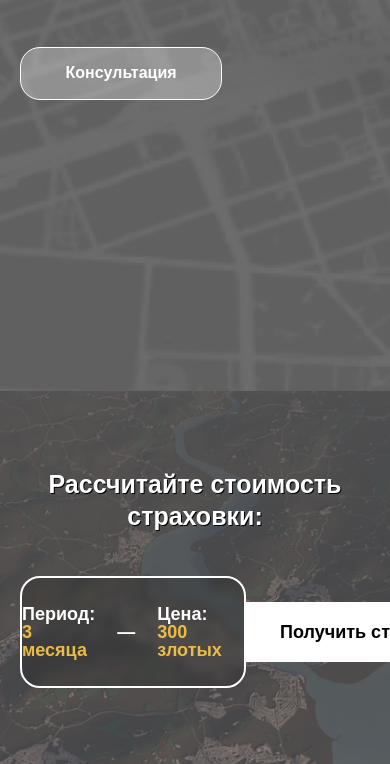
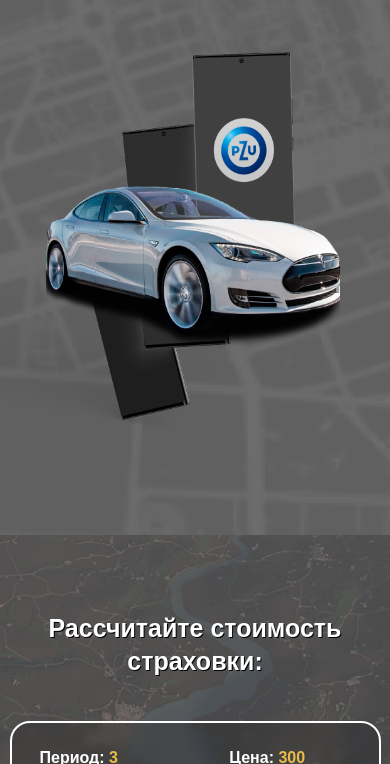
Before and after one commit to viktor1798/cleopartner-taxi-from-warszawa, a plain HTML site: page src/breakage.html in a window 390 px wide. Shown: the part 1236-2000 px from the top of the page. Drawn offline with Linux system fonts and the light colour scheme; files whose address does not match are found by name; a web font is replaced by a local one.

Commit message:
made adaptive breakage page

```diff
--- a/sass/pages/breakage/block/_breakage-section.sass
+++ b/sass/pages/breakage/block/_breakage-section.sass
@@ -1,5 +1,5 @@
 .breakage
-    padding: 65px 0 235px 0
+    padding: 65px 0 135px 0
     background-image: url(../img/welcome-main-section/car-requirement/background-map.png)
     background-color: rgba(0, 0, 0, 0.6)
     background-repeat: no-repeat
@@ -7,14 +7,14 @@
     background-size: cover
     &__container
         display: flex
-        // position: relative
-        // align-items:
     &__info-box
         max-width: 738px
         margin-right: 70px
         padding-top: 65px
     &__images
         position: relative
+        width: 560px
+        height: 580px
 
 .info-box
     &__title
@@ -24,7 +24,6 @@
     &__benefits-points-block
         margin-bottom: 45px
 .breakage
-
 
 .images
     &__car-and-phone
@@ -36,3 +35,63 @@
         position: absolute
         top: 0
         z-index: 1
+
+@media ( max-width:1199px  )
+    .images
+        &__car-and-phone
+            img
+                width: 420px
+                height: 380px
+        &__ellips
+            width: 300px
+            height: 304px
+            left: -90px
+    .breakage
+        &__info-box
+            margin-right: 80px
+
+@media ( max-width:991px  )
+    .images
+        &__car-and-phone
+            img
+                width: 370px
+                height: 330px
+        &__ellips
+            width: 240px
+            height: 244px
+            left: -110px
+
+@media ( max-width:768px  )
+    .breakage
+        padding: 20px 0 80px 0
+        &__container
+            flex-direction: column
+            justify-content: center
+            align-items: center
+        &__info-box
+            margin-right: 0
+        &__images
+            position: relative
+            width: 330px
+            height: 403px
+    .images
+        &__car-and-phone
+            position: relative
+            left: -20px
+            display: flex
+            justify-content: end
+            img
+                width: 448px
+                height: 400px
+
+        &__ellips
+            display: none
+
+@media ( max-width:480px  )
+    .images
+        &__car-and-phone
+            img
+                width: 418px
+                height: 400px
+
+@media ( max-width:375px  )
--- a/sass/pages/breakage/block/_insurance-cost.sass
+++ b/sass/pages/breakage/block/_insurance-cost.sass
@@ -38,11 +38,10 @@ $font-family: "RF Dewi Expanded", sans-serif
 .calculator
     &__cost-text
         padding-top: 27px
-        margin-bottom: 28px
+        margin: 0 0 20px 28px
         display: flex
         justify-content: center
         align-items: center
-
 
 .cost-text
     &__period
@@ -69,3 +68,43 @@ $font-family: "RF Dewi Expanded", sans-serif
 
 .buttons
     &__get-insurance
+
+@media ( max-width:1199px  )
+
+@media ( max-width:991px  )
+    .cost-calculation
+        &__calculator
+            margin-right: 20px
+
+@media ( max-width:768px  )
+    .insurance-cost
+        &__cost-calculation
+            display: flex
+            flex-direction: column
+
+    .cost-calculation
+        &__calculator
+            max-width: 461px
+            min-height: 104px
+            margin-bottom: 27px
+            margin-right: 0px
+    .cost-text
+        &__period
+            font-size: 16px
+            // margin-right: 11px
+        &__dash
+            font-size: 16px
+            // margin-right: 11px
+        &__price
+            font-size: 16px
+        // margin-right: 11px
+
+@media ( max-width:480px  )
+    .cost-calculation
+        &__calculator
+            max-width: 371px
+
+@media ( max-width:375px  )
+    .cost-calculation
+        &__calculator
+            max-width: 301px
--- a/src/breakage.html
+++ b/src/breakage.html
@@ -84,8 +84,10 @@
           </div>
         </div>
         <div class="breakage__images">
-          <div class="images__car-and-phone"><img src="../img/breakage/car-and-phones.png" alt=""></div>
-          <div class="images__ellips"><img src="../icons/delivery-advantages/ellipse.svg" alt=""></div>
+          <img class="images__ellips" src="../icons/delivery-advantages/ellipse.svg" alt="">
+          <div class="images__car-and-phone">
+            <img src="../img/breakage/car-and-phones.png" alt="">
+          </div>
         </div>
       </div>
     </section>
```
Also changed, not shown: css/style.css, 1 other file.
